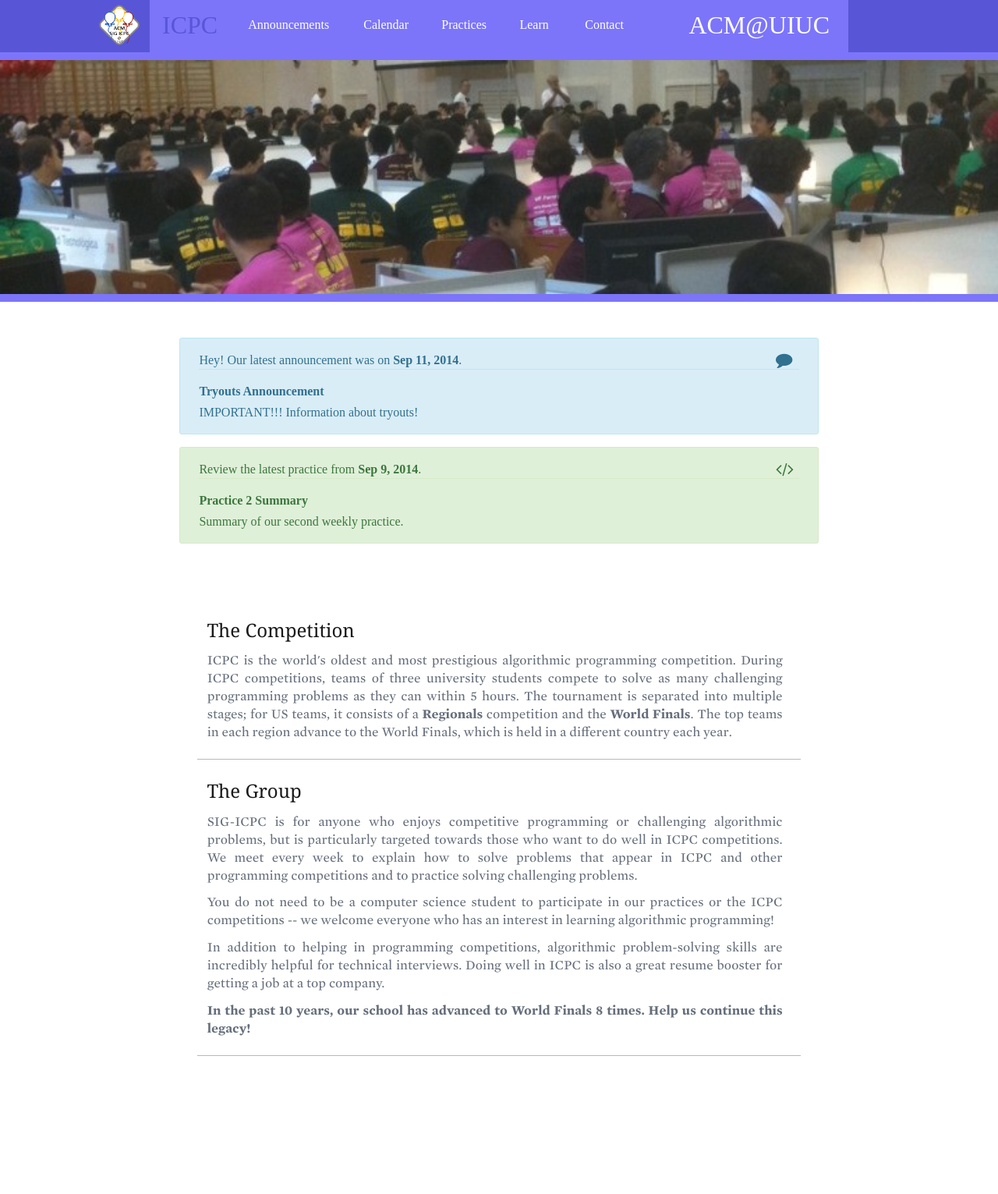
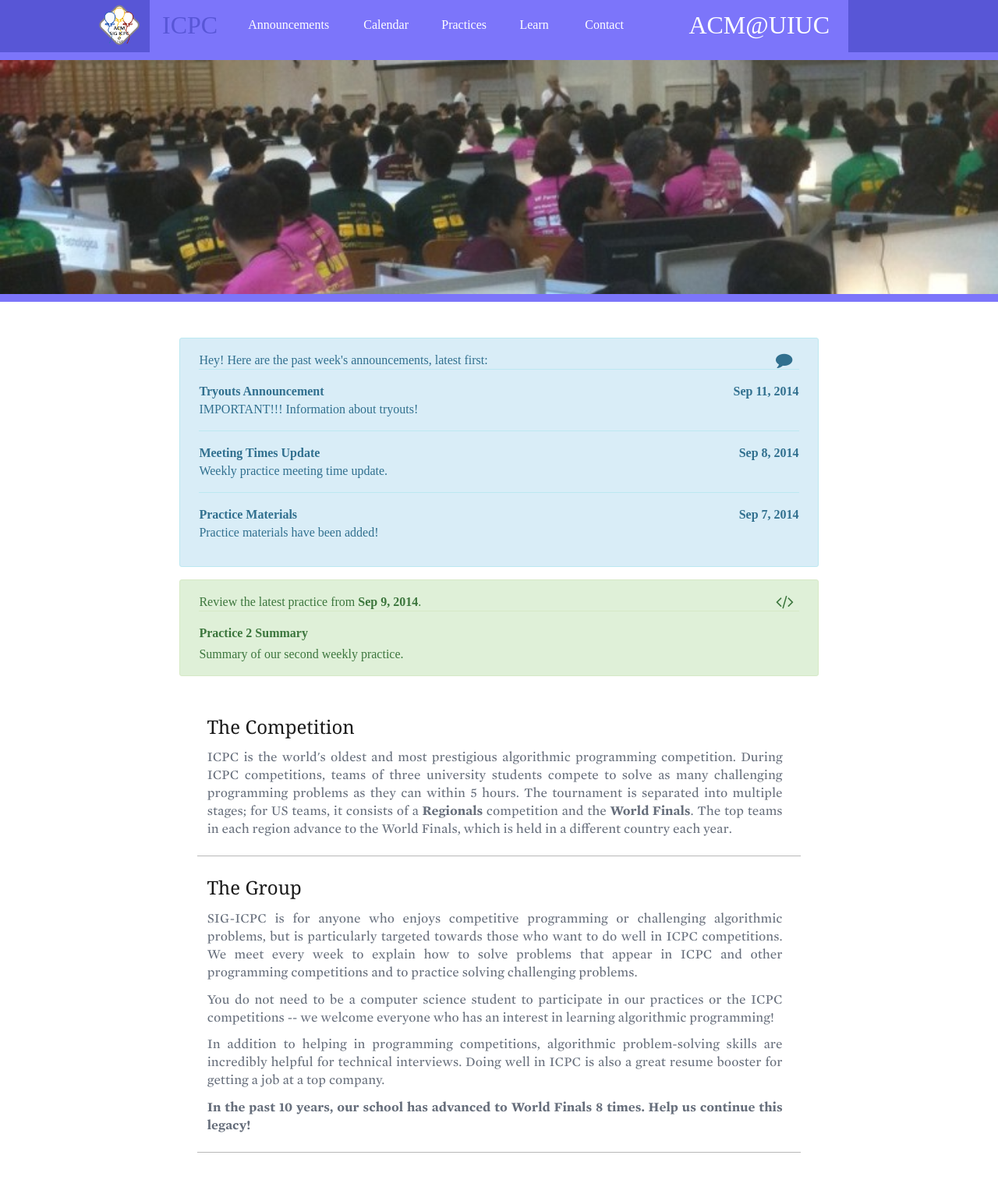
Before and after one commit to acm-uiuc/icpc-website, a Jekyll site: the page built from index.html, in a window 1280 px wide. Shown: the whole page at 78% size. Built offline with Jekyll 4.4.1, drawn with Linux system fonts in a browser that asks for light colours; nearby versions of some CDN libraries; some web fonts are replaced; Markdown is read by kramdown in place of the engine named in the settings; the list of posts is cut into pages by our own code; before the commit the page ends 1407 px from its top, so only the background shows below that.

Commit message:
added past week's announces on front page

```diff
--- a/css/main.css
+++ b/css/main.css
@@ -20,6 +20,7 @@ h1, h2, h3, h4, h5, h6 {
 }
 
 a {
+  color: inherit;
   text-decoration: none;
 }
 
@@ -376,6 +377,20 @@ a.contact {
   margin-bottom: .25em;
 }
 
+.alert > .body > .list-group {
+  list-style-type: none;
+}
+
+.alert > .body > .list-group > .list-group-item:nth-child(1) {
+  padding-bottom: 1em;
+}
+
+.alert > .body > .list-group > .list-group-item:not(:nth-child(1)) {
+  padding-top: 1em;
+  padding-bottom: 1em;
+  border-top: solid 1px black;
+}
+
 /* Message */
 
 .message {
@@ -399,6 +414,14 @@ a.contact {
 
 .announcement > .head > .fa {
   color: #31708f;
+}
+
+.announcement > .body > .list-group > .list-group-item {
+  color: #31708f !important;
+}
+
+.announcement > .body > .list-group > .list-group-item:not(:nth-child(1)) {
+  border-top: solid 1px #bce8f1;
 }
 
 /* Practices */
--- a/index.html
+++ b/index.html
@@ -2,6 +2,7 @@
 layout: default
 title: ICPC
 ---
+{% assign now = site.time | date: "%j" %}
 
 {% if site.data.message['show'] %}
 <div class="alert message">
@@ -13,17 +14,22 @@ title: ICPC
 </div>
 {% endif %}
 
+{% assign week = today - 7 %}
 {% if site.categories["announcements"] | size > 0 %}
-  {% for announcement in site.categories["announcements"] limit:1 %}
-  <a href="{{ site.baseurl }}{{ announcement.url }}">
   <div class="alert announcement">
     <div class="head">
-      <p>Hey! Our latest announcement was on
-      <b>{{ announcement.date | date: "%b %-d, %Y" }}</b>.</p>
+      <p>Hey! Here are the past week's announcements, latest first:
       <div class="fa fa-comment fa-lg"></div>
     </div>
     <div class="body">
-      <h2>{{ announcement.title }}</h2>
+      <ul class="list-group">
+        {% for announcement in site.categories["announcements"] %}
+          {% assign announcement_time = announcement.date | date: "%j" %}
+          {% assign age = now | minus: announcement_time %}
+          {% if age <= 7 %}
+          <li class="list-group-item">
+            <a href="{{ site.baseurl }}{{ announcement.url }}">
+              <h2>{{ announcement.title }} <span class="pull-right">{{ announcement.date | date: "%b %-d, %Y" }}</span></h2>
               <div>
                 {% if announcement.description %}
                   {{ announcement.description }}
@@ -31,10 +37,13 @@ title: ICPC
                   {{ announcement.content | strip_html | truncatewords:30 }}
                 {% endif %}
               </div>
+            </a>
+          </li>
+          {% endif %}
+        {% endfor %}
+      </ul>
     </div>
   </div>
-  </a>
-  {% endfor %}
 {% endif %}
 
 {% if site.categories["practices"] | size > 0 %}
@@ -60,8 +69,6 @@ title: ICPC
   </a>
   {% endfor %}
 {% endif %}
-
-<br />
 
 <div class="item">
   <a>
```
Lines whose indentation alone changed are shown as unchanged.
